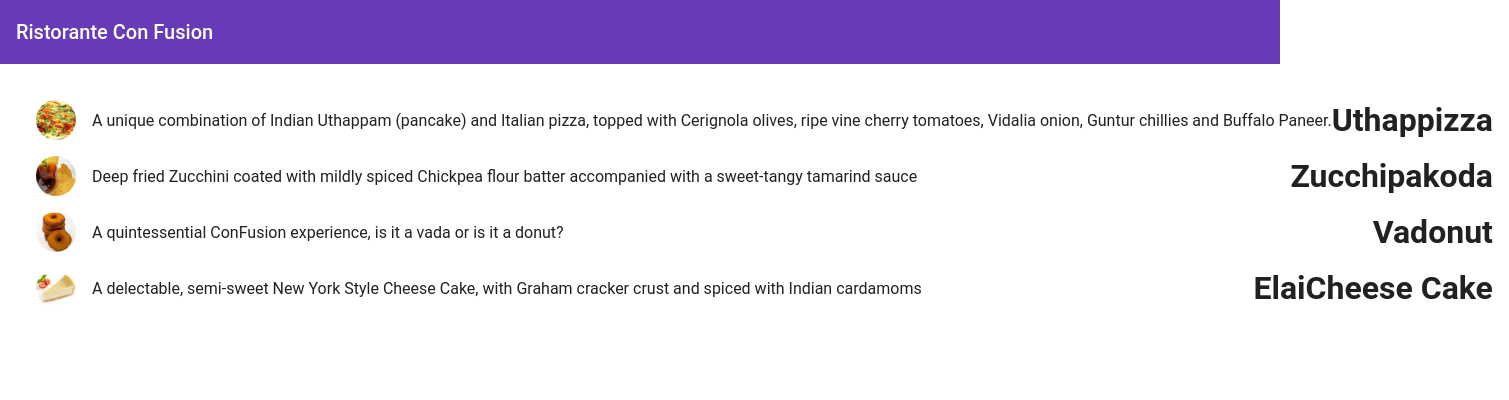
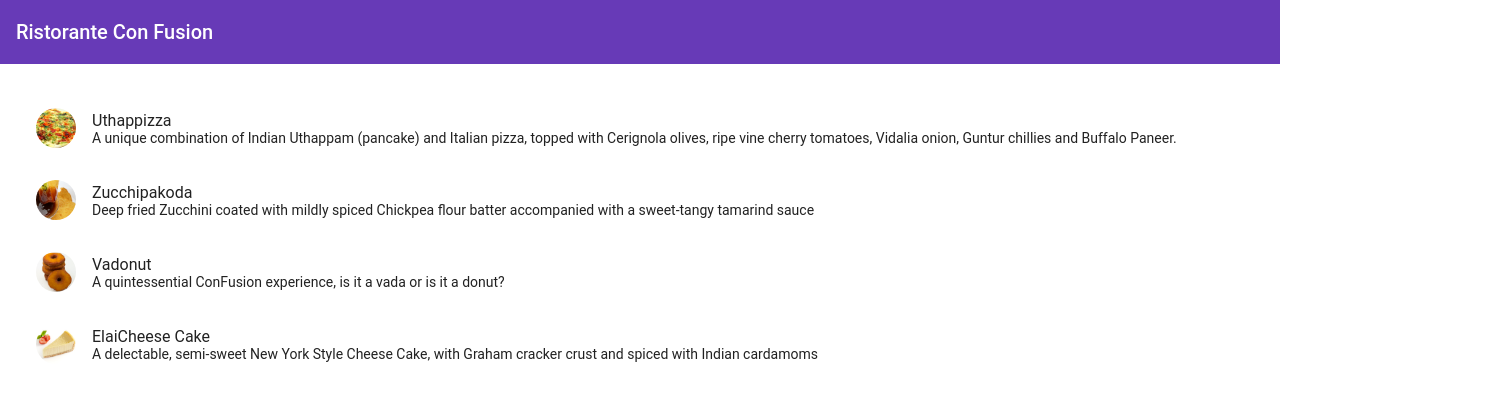
Before and after one commit to PraveenShaun/AngularCoursera, an Angular app: page / in a window 1280 px wide. Shown: the top 400 px of the page, 1509 px wide, since content can reach past the window. Built offline with nearby package versions, Linux system fonts and the light colour scheme; a web font is replaced by a local one.

Commit message:
Components Part 1

```diff
--- a/src/app/menu/menu.component.html
+++ b/src/app/menu/menu.component.html
@@ -1,16 +1,15 @@
-<div class="container" fxLayouy="column"
-fxLayoutGap="10px">
+<div class="container"
+     fxLayout="column"
+     fxLayoutGap="10px">
 
-  <mat-list fxflex>
-      <mat-list-item *ngFor="let dish of dishes">
-        <img matListAvatar src={{dish.image}} alt ={{dish.name}}>
-        <h1 matline>{{dish.name}}</h1>
-        <p matLine>
-          <span>
-            {{dish.description}}
-          </span>
-        </p>
-      </mat-list-item>
+  <mat-list fxFlex>
+    <mat-list-item *ngFor="let dish of dishes">
+      <img matListAvatar src={{dish.image}} alt={{dish.name}}>
+      <h1 matLine> {{dish.name}} </h1>
+      <p matLine>
+        <span> {{dish.description}} </span>
+      </p>
+    </mat-list-item>
   </mat-list>
 
 </div>
```
